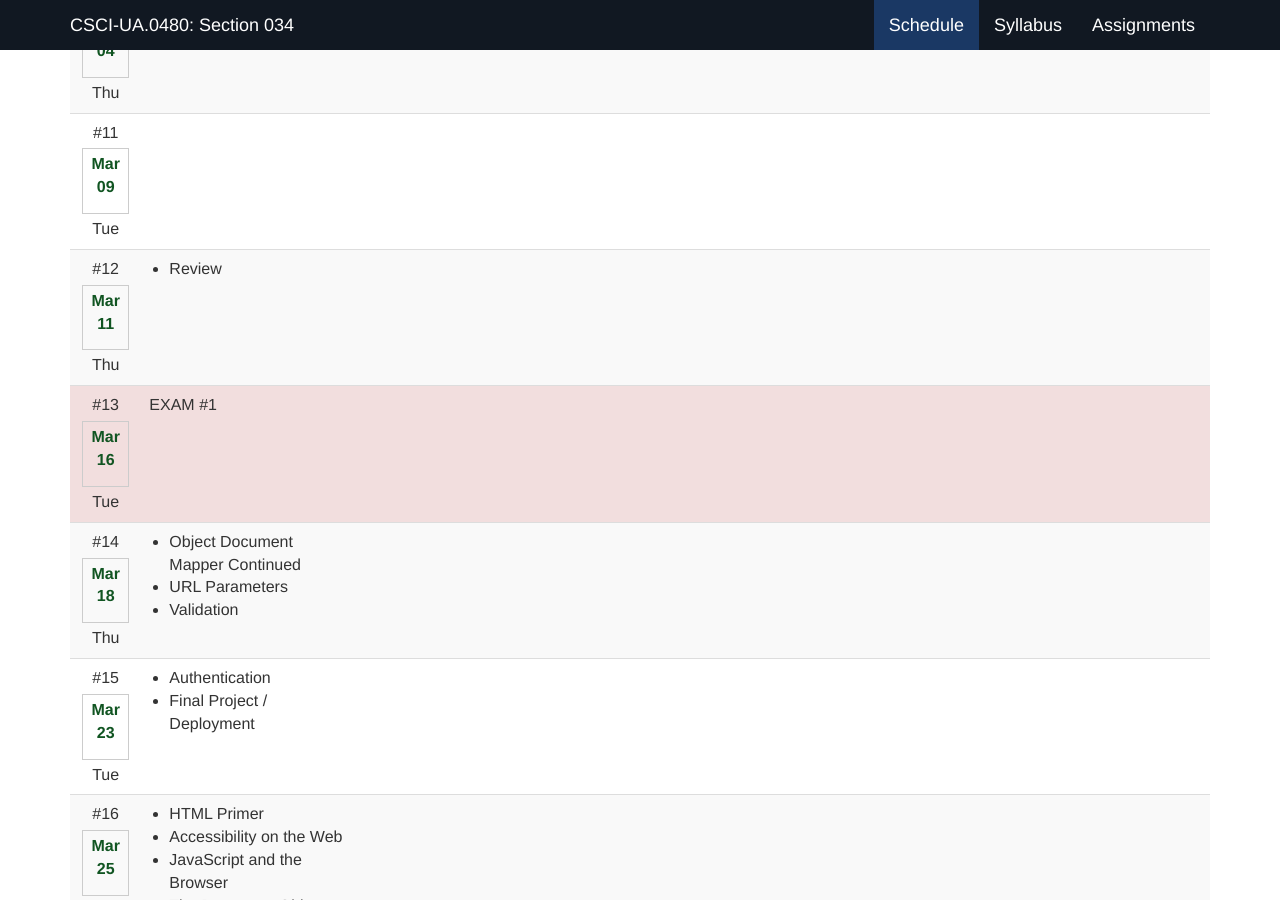
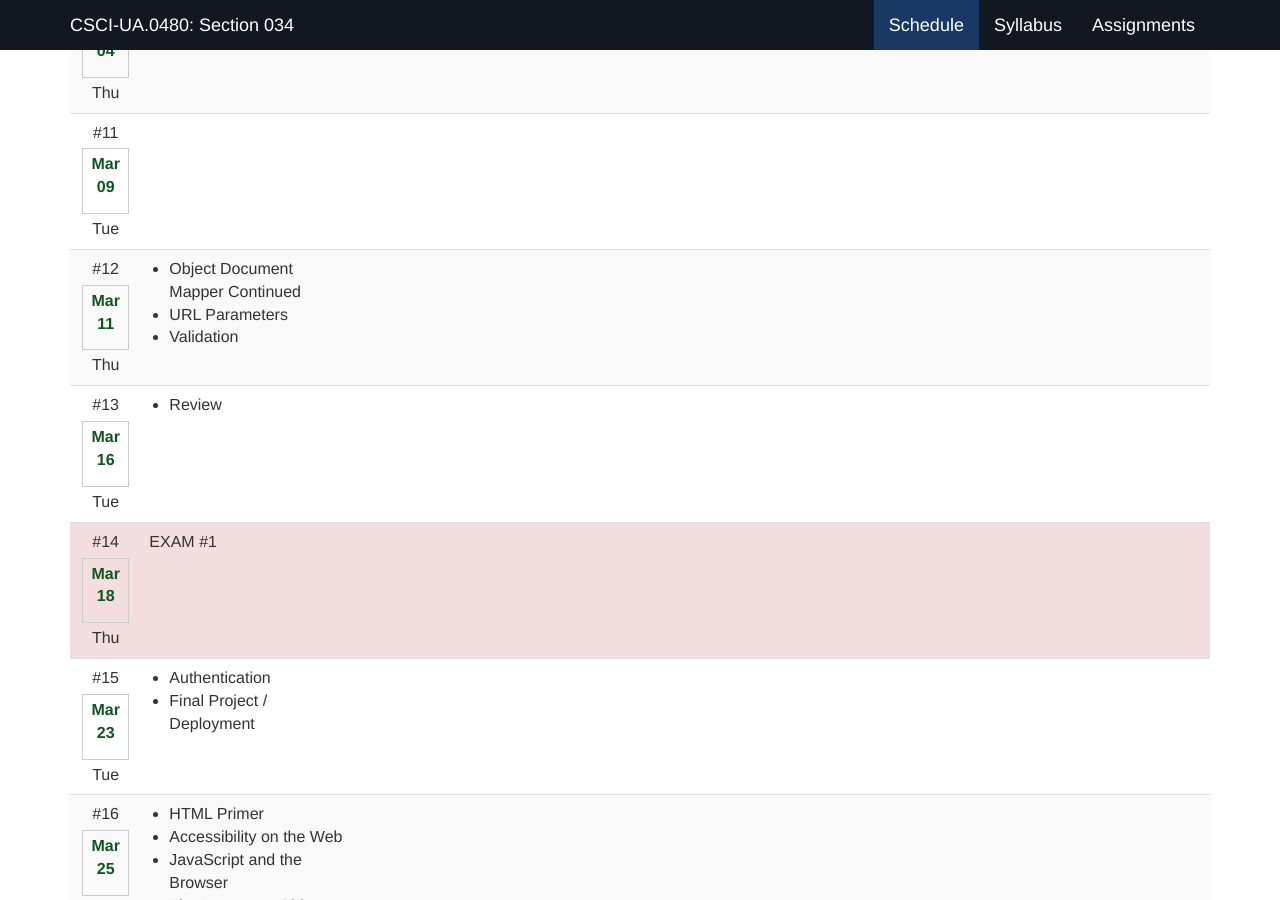
Before and after one commit to foureyes/csci-ua.0480-spring2021-034, a Jekyll site: the page built from index.markdown, in a window 1280 px wide and 900 px high, scrolled down 1832 px. Built offline with Jekyll 4.4.1, drawn with Linux system fonts in a browser that asks for light colours; a script that is not in the unit is left out; part of the change alters nothing that is shown.

```diff
--- a/_data/ait-schedule.csv
+++ b/_data/ait-schedule.csv
@@ -354,12 +354,7 @@ __Due Monday 10/19 at 11pm__
  * hw 6 – saving to db (short!)
  * [Homework #05](homework/05.html)
 -->",
-y,,12,Mar-11,Thu,* Review,"* Exam Review: format, sample assignment",,,
-y,exam,13,Mar-16,Tue,EXAM #1,,,"__Due Wednesday April 1st__
-
-* [Final Project Miletsone #01](final-project.html#milestone1)
-* [Homework #06](homework/06.html) ",
-y,,14,Mar-18,Thu,"* Object Document Mapper Continued
+y,,12,Mar-11,Thu,"* Object Document Mapper Continued
 * URL Parameters
 * Validation","
 * MongoDB, Mongoose from Previous Classes
@@ -367,9 +362,14 @@ y,,14,Mar-18,Thu,"* Object Document Mapper Continued
 * [URL Parameters](slides/14/params.html)
 * [Validation](slides/15/validation.html)
 
-
 ","* [Express Routing - Route Parameters](https://expressjs.com/en/guide/routing.html)
 * [Mongoose - Validation](https://mongoosejs.com/docs/validation.html)",,
+y,,13,Mar-16,Tue,* Review,"* Exam Review: format, sample assignment",,,
+y,exam,14,Mar-18,Thu,EXAM #1,"
+",,"__Due Wednesday April 1st__
+
+* [Final Project Miletsone #01](final-project.html#milestone1)
+* [Homework #06](homework/06.html) ",
 y,,15,Mar-23,Tue,"
 * Authentication
 * Final Project / Deployment
--- a/index.markdown
+++ b/index.markdown
@@ -2,8 +2,6 @@
 layout: default
 nav-state: index
 ---
-
-
 
 <!--
 <h1>AIT Test Deploy</h1>
```
